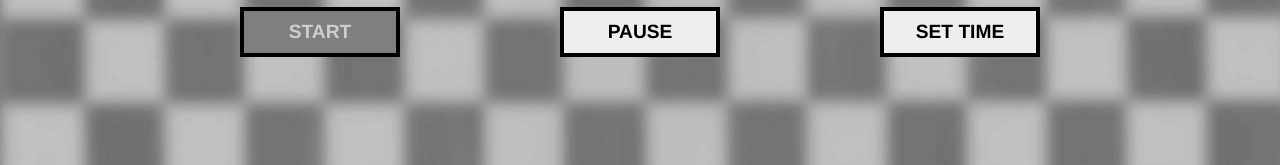
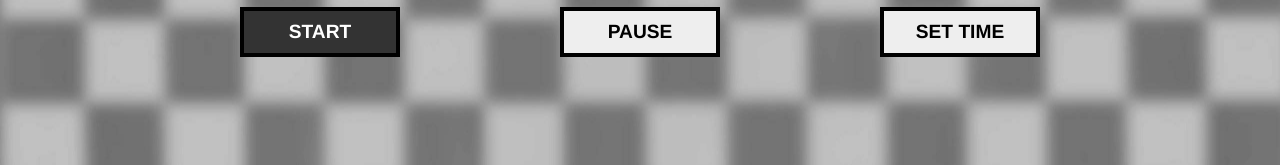
Before and after one commit to brandon-wallace/chess_clock, a website built with webpack: page src/index.html in a window 1280 px wide. In both pictures the pointer is over the button "START". Shown: the part 635-800 px from the top of the page. Built offline with nearby package versions, Linux system fonts and the light colour scheme.

Commit message:
Enhance button
The button now has as slower hover effect using transition.
The hover color was also changed to give it more contrast.

```diff
--- a/src/css/style.css
+++ b/src/css/style.css
@@ -192,6 +192,7 @@ nav {
   padding: 10px 15px;
   border: 4px solid #000000;
   background-color: #EEEEEE;
+  transition: all 250ms linear;
 }
 
 .bg-blue {
@@ -200,8 +201,8 @@ nav {
 }
 
 .btn:hover {
-  color: #CECECE;
-  background-color: #7F7F7F;
+  color: #FFFFFF;
+  background-color: #333333;
 }
 
 .bg-blue:hover {
```
